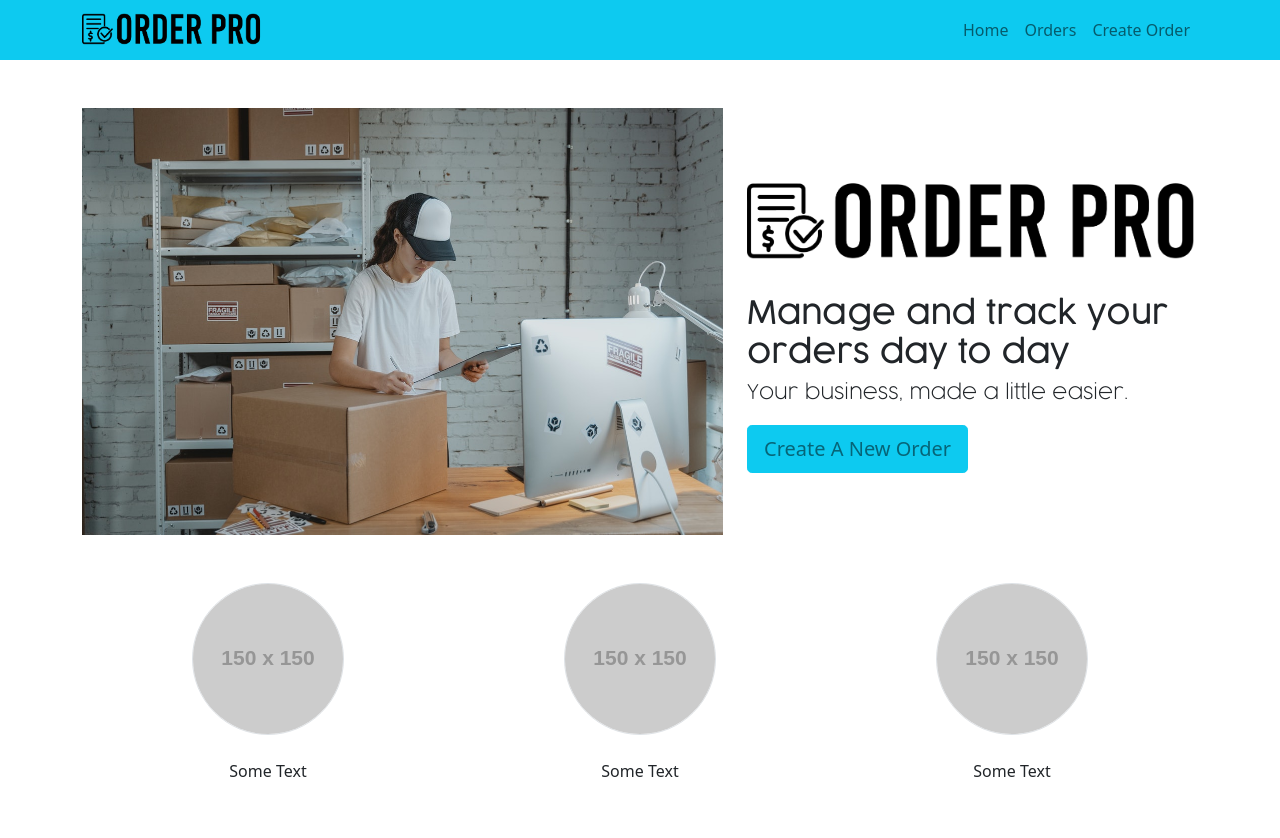
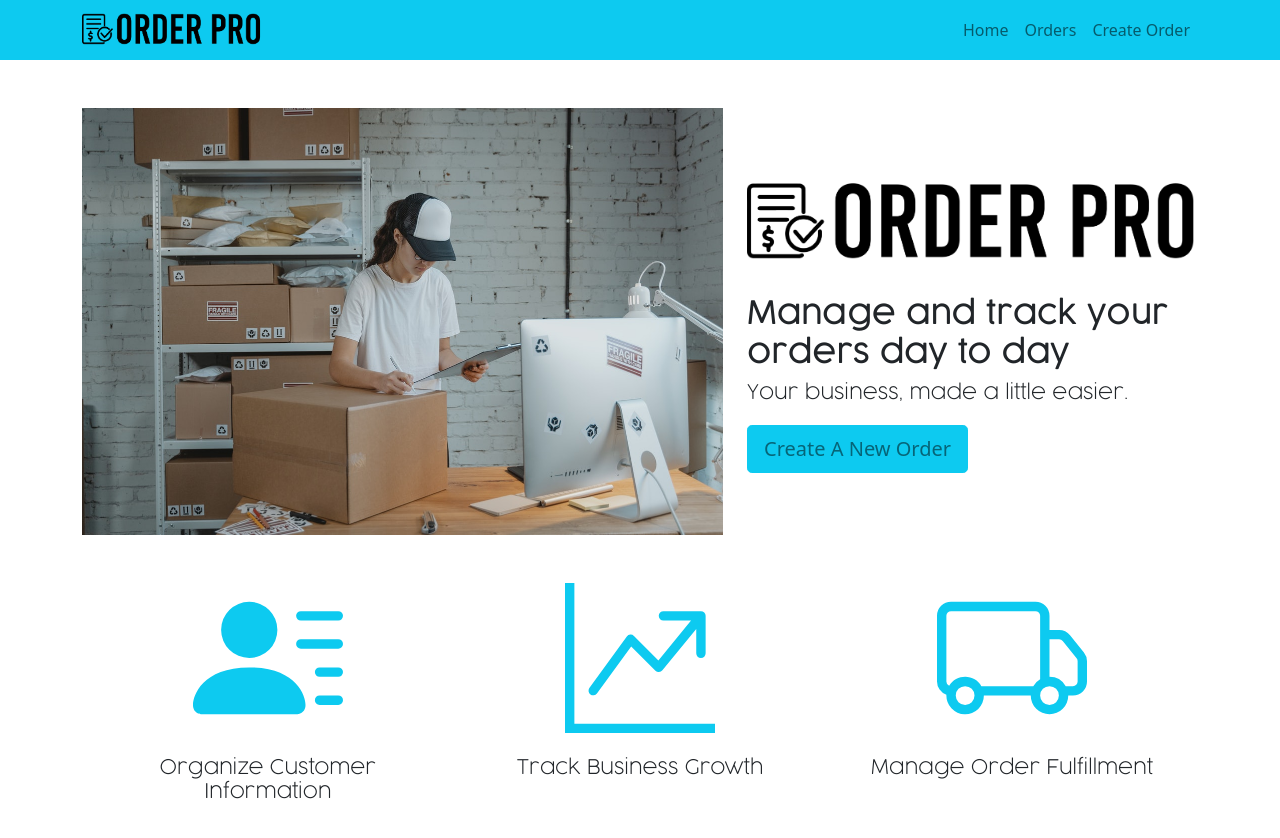
Before and after one commit to nickmendezFlatiron/Order-Pro, a React (Create React App) app: page / in a window 1280 px wide. Shown: the top 838 px of the page. Built offline with nearby package versions, Linux system fonts and the light colour scheme; data requests are answered from the project's data file.

Commit message:
appended svg images to SellingPoints component and descriptions

```diff
--- a/package.json
+++ b/package.json
@@ -8,6 +8,7 @@
     "@testing-library/user-event": "^13.5.0",
     "bootstrap": "^5.1.3",
     "bootstrap-icons": "^1.8.1",
+    "icons": "^1.0.0",
     "json-server": "^0.17.0",
     "react": "^18.0.0",
     "react-bootstrap": "^2.3.0",
--- a/public/index.html
+++ b/public/index.html
@@ -14,6 +14,7 @@
       user's mobile device or desktop. See https://developers.google.com/web/fundamentals/web-app-manifest/
     -->
     <link rel="manifest" href="%PUBLIC_URL%/manifest.json" />
+    <link rel="stylesheet" href="https://cdnjs.cloudflare.com/ajax/libs/font-awesome/4.7.0/css/font-awesome.min.css">
     <!--
       Notice the use of %PUBLIC_URL% in the tags above.
       It will be replaced with the URL of the `public` folder during the build.
--- a/src/components/home-page/SellingPoints.jsx
+++ b/src/components/home-page/SellingPoints.jsx
@@ -4,24 +4,30 @@ import {Container ,Row , Col} from 'react-bootstrap'
 const SellingPoints = () => {
   return (
     <Container className="my-5">
-      <Row className="text-center">
+      <Row className="text-center font-face-cul">
         <Col sm={4} >
-          <img src="https://via.placeholder.com/150" alt='150'  className='border rounded-circle'/>
+        <svg xmlns="http://www.w3.org/2000/svg" width="150" height="150" fill="currentColor" className="text-info bi bi-person-lines-fill" viewBox="0 0 16 16">
+  <path d="M6 8a3 3 0 1 0 0-6 3 3 0 0 0 0 6zm-5 6s-1 0-1-1 1-4 6-4 6 3 6 4-1 1-1 1H1zM11 3.5a.5.5 0 0 1 .5-.5h4a.5.5 0 0 1 0 1h-4a.5.5 0 0 1-.5-.5zm.5 2.5a.5.5 0 0 0 0 1h4a.5.5 0 0 0 0-1h-4zm2 3a.5.5 0 0 0 0 1h2a.5.5 0 0 0 0-1h-2zm0 3a.5.5 0 0 0 0 1h2a.5.5 0 0 0 0-1h-2z"/>
+</svg>
           <br/>
           <br/>
-          <p>Some Text</p>
+          <h5>Organize Customer Information</h5>
         </Col>
         <Col sm={4}>
-          <img src="https://via.placeholder.com/150" alt='150'  className='border rounded-circle'/>
+        <svg xmlns="http://www.w3.org/2000/svg" width="150" height="150" fill="currentColor" className="text-info bi bi-graph-up-arrow" viewBox="0 0 16 16">
+  <path  d="M0 0h1v15h15v1H0V0Zm10 3.5a.5.5 0 0 1 .5-.5h4a.5.5 0 0 1 .5.5v4a.5.5 0 0 1-1 0V4.9l-3.613 4.417a.5.5 0 0 1-.74.037L7.06 6.767l-3.656 5.027a.5.5 0 0 1-.808-.588l4-5.5a.5.5 0 0 1 .758-.06l2.609 2.61L13.445 4H10.5a.5.5 0 0 1-.5-.5Z"/>
+</svg>
           <br/>
           <br/>
-          <p>Some Text</p>
+          <h5>Track Business Growth</h5>
         </Col>
         <Col sm={4}>
-          <img src="https://via.placeholder.com/150" alt='150'  className='border rounded-circle'/>
+        <svg xmlns="http://www.w3.org/2000/svg" width="150" height="150" fill="currentColor" class="text-info bi bi-truck" viewBox="0 0 16 16">
+  <path d="M0 3.5A1.5 1.5 0 0 1 1.5 2h9A1.5 1.5 0 0 1 12 3.5V5h1.02a1.5 1.5 0 0 1 1.17.563l1.481 1.85a1.5 1.5 0 0 1 .329.938V10.5a1.5 1.5 0 0 1-1.5 1.5H14a2 2 0 1 1-4 0H5a2 2 0 1 1-3.998-.085A1.5 1.5 0 0 1 0 10.5v-7zm1.294 7.456A1.999 1.999 0 0 1 4.732 11h5.536a2.01 2.01 0 0 1 .732-.732V3.5a.5.5 0 0 0-.5-.5h-9a.5.5 0 0 0-.5.5v7a.5.5 0 0 0 .294.456zM12 10a2 2 0 0 1 1.732 1h.768a.5.5 0 0 0 .5-.5V8.35a.5.5 0 0 0-.11-.312l-1.48-1.85A.5.5 0 0 0 13.02 6H12v4zm-9 1a1 1 0 1 0 0 2 1 1 0 0 0 0-2zm9 0a1 1 0 1 0 0 2 1 1 0 0 0 0-2z"/>
+</svg>
           <br/>
           <br/>
-          <p>Some Text</p>
+          <h5>Manage Order Fulfillment</h5>
         </Col>
       </Row>
     </Container>
--- a/src/components/order-page/OrderNumberPage.jsx
+++ b/src/components/order-page/OrderNumberPage.jsx
@@ -29,21 +29,25 @@ const OrderNumberPage = ({orders}) => {
           </Col>
         </Row>
        <Container className="mt-5 d-inline-flex flex-row  justify-content-around">
-
+          <Col sm={9}>
             <Card style={{ width: '30rem' }} >
               <Card.Header><strong>Items Purchased</strong></Card.Header>
               <ListGroup variant="flush">
                 {productList}
               </ListGroup>
             </Card>
+          </Col>
 
-          <Card>
+          <Col sm={3}>
+          <Card >
             <Card.Header><strong>Customer Information</strong></Card.Header>
             <ListGroup>
               <ListGroupItem>{orderInfo.name}</ListGroupItem>
               <ListGroupItem>{orderInfo.email}</ListGroupItem>
             </ListGroup>
           </Card>
+          </Col>
+
         </Container>
       </Container>
   )
--- a/src/db.json
+++ b/src/db.json
@@ -10,7 +10,7 @@
         "2 tables",
         "1 bag of soil"
       ],
-      "fulfilled": false,
+      "fulfilled": true,
       "id": 1
     },
     {
```
Also changed, not shown: 1 other file (tests, documents, lock files or other folders). Lines whose indentation alone changed are shown as unchanged.
